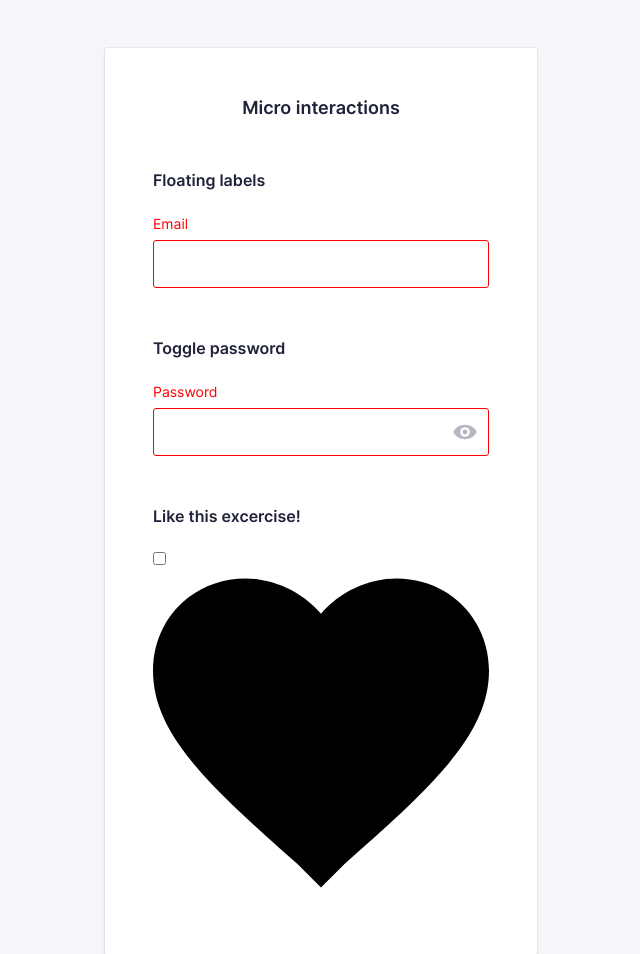
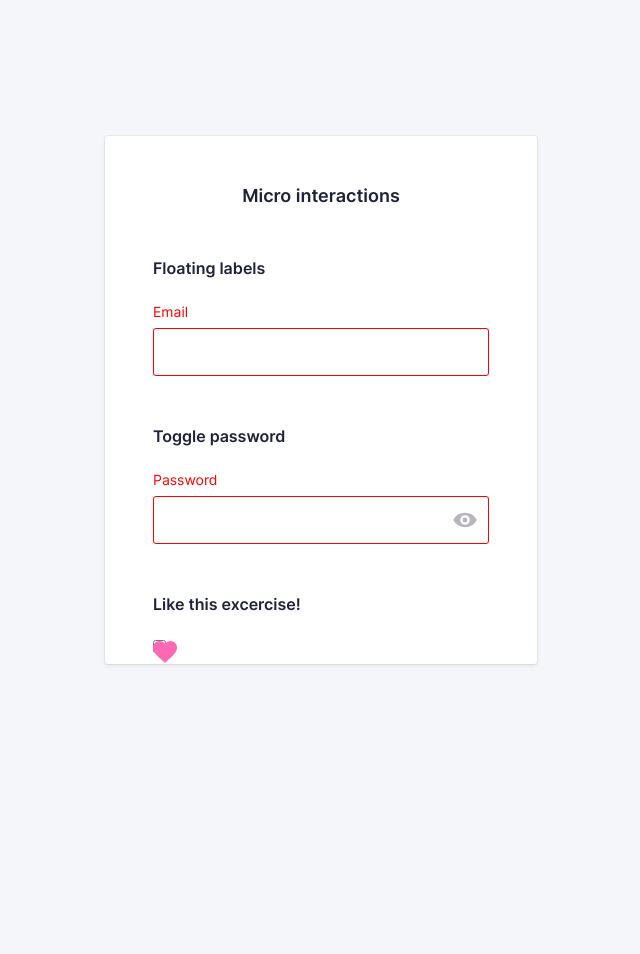
Before and after one commit to nmct-create3/micro-interactions-vinnikalessia, a plain HTML site: page interactions.html in a window 1280 px wide. Shown: the top 954 px of the page, without its empty margins (319-959 px from the left). After the commit the page ends 800 px from the top, so only its background shows below. Drawn offline with Linux system fonts and the light colour scheme.

Commit message:
begin like

```diff
--- a/css/screen.css
+++ b/css/screen.css
@@ -623,7 +623,6 @@
     display: flex;
     align-items: center;
 }
-
 
 .has-error {
     --label-color: var(--global-color-error);
@@ -936,8 +935,6 @@
     ---
     Custom select dropdown
 */
-
-
 .c-custom-select {
     display: block;
     position: relative;
@@ -1002,8 +999,39 @@
     display: none;
 }
 
-/*
-
+.c-check_like-container{
+    display: block;
+    position: relative;
+}
+
+.c-check_like{
+    width: var(--global-whitespace);
+    height: var(--global-whitespace);
+    position: absolute;
+    /*top: calc(var(--global-whitespace) / 2);
+    right: calc(var(--global-whitespace) / 2);*/
+    fill: var(--global-color-neutral-x-light);
+}
+
+.c-like__checkbox{
+    position: absolute;
+    display: block;
+    /* appearance: none; */
+}
+
+.c-like__icon{
+    position: absolute;
+    width: var(--global-whitespace);
+    height: var(--global-whitespace);
+    fill: hotpink;
+}
+
+.c-like__checkbox:checked+.c-like__label .c-like__icon{
+    display: none;
+    fill: #2E77E6;
+}
+
+/*
 .c-toggle-password-container{
     display: block;
     position: relative;
--- a/interactions.html
+++ b/interactions.html
@@ -84,9 +84,11 @@
                             Like this excercise!
                         </h5>
                         <p>
-                            <input type="checkbox" />
-                            <label>
-                                <svg
+                            <span class="c-check_like-containe">
+                                <span class="c-check_like">
+                                    <input class="c-like__checkbox" type="checkbox" />
+                                    <label class="c-like__label" for="checkbox">
+                                        <svg class="c-like__icon"
                                              xmlns="http://www.w3.org/2000/svg"
                                              xmlns:xlink="http://www.w3.org/1999/xlink"
                                              version="1.1"
@@ -96,6 +98,8 @@
                                                   d="M255,489.6l-35.7-35.7C86.7,336.6,0,257.55,0,160.65C0,81.6,61.2,20.4,140.25,20.4c43.35,0,86.7,20.4,114.75,53.55 C283.05,40.8,326.4,20.4,369.75,20.4C448.8,20.4,510,81.6,510,160.65c0,96.9-86.7,175.95-219.3,293.25L255,489.6z" />
                                         </svg>
                                     </label>
+                                </span>
+                            </span>
                         </p>
                     </div>
                 </div>
```
Lines whose indentation alone changed are shown as unchanged.
